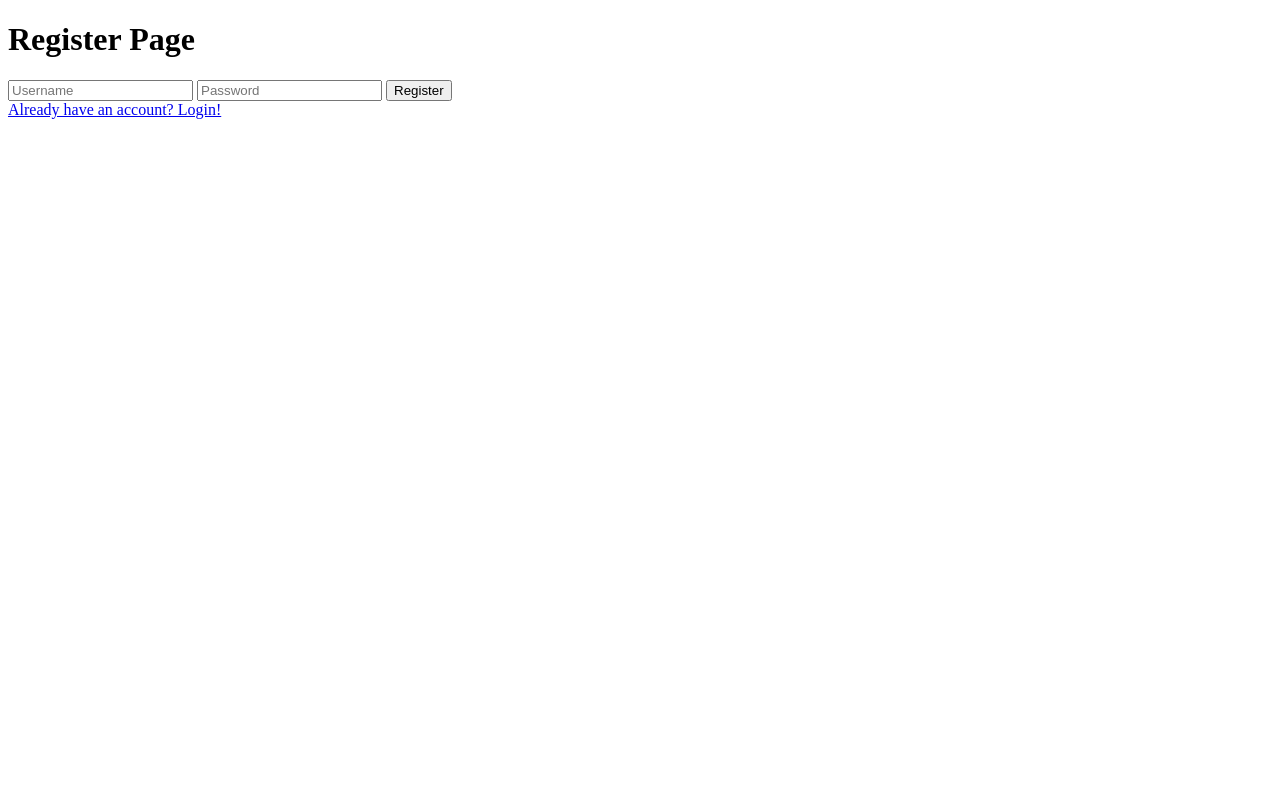
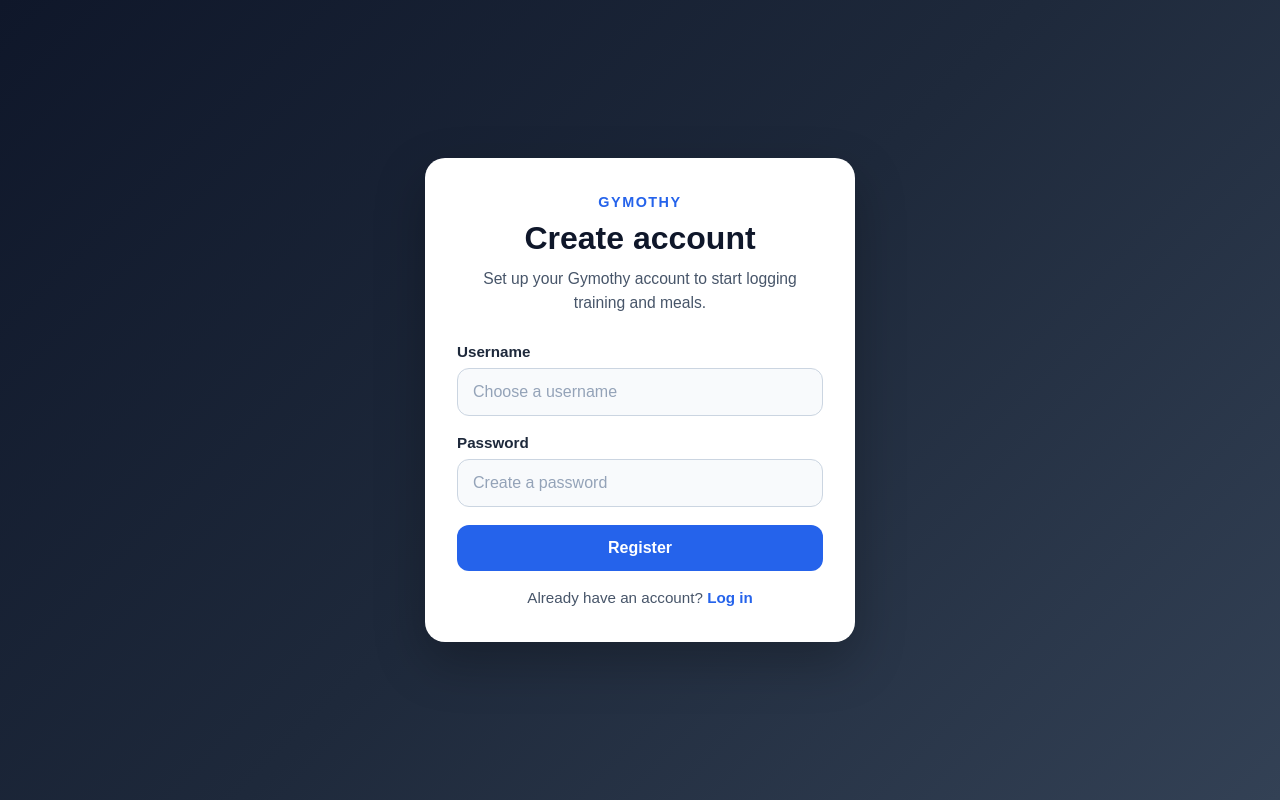
Before and after one commit to DropOQuickSilver/Gymothy, a Flask app: page /register in a window 1280 px wide. Run offline with Flask 3, Linux system fonts and the light colour scheme.

Commit message:
Version 2 - Improved design of login/register system that complies with WCAG standards
Formatted and styled the login.html and register.html pages to have an improved design that complies with WCAG standards.

```diff
--- /dev/null
+++ b/static/styles.css
@@ -0,0 +1,155 @@
+* {
+    margin: 0;
+    padding: 0;
+    box-sizing: border-box;
+}
+
+body {
+    font-family: Arial, Helvetica, sans-serif;
+    min-height: 100vh;
+    background: linear-gradient(135deg, #0f172a, #1e293b, #334155);
+    color: #0f172a;
+}
+
+.auth-page {
+    min-height: 100vh;
+    display: flex;
+    justify-content: center;
+    align-items: center;
+    padding: 24px;
+}
+
+.auth-card {
+    width: 100%;
+    max-width: 430px;
+    background: #ffffff;
+    border-radius: 20px;
+    padding: 36px 32px;
+    box-shadow: 0 20px 50px rgba(0, 0, 0, 0.25);
+}
+
+.brand-block {
+    margin-bottom: 28px;
+    text-align: center;
+}
+
+.brand-tag {
+    font-size: 0.9rem;
+    font-weight: 700;
+    letter-spacing: 1.5px;
+    text-transform: uppercase;
+    color: #2563eb;
+    margin-bottom: 10px;
+}
+
+.brand-block h1 {
+    font-size: 2rem;
+    margin-bottom: 10px;
+    color: #0f172a;
+}
+
+.auth-subtext {
+    font-size: 0.98rem;
+    line-height: 1.5;
+    color: #475569;
+}
+
+.auth-form {
+    display: flex;
+    flex-direction: column;
+    gap: 18px;
+}
+
+.form-group {
+    display: flex;
+    flex-direction: column;
+    gap: 8px;
+}
+
+.form-group label {
+    font-size: 0.95rem;
+    font-weight: 700;
+    color: #1e293b;
+}
+
+.form-input {
+    width: 100%;
+    padding: 14px 15px;
+    border: 1px solid #cbd5e1;
+    border-radius: 12px;
+    font-size: 1rem;
+    background: #f8fafc;
+    color: #0f172a;
+    transition: border-color 0.2s ease, box-shadow 0.2s ease, background 0.2s ease;
+}
+
+.form-input:focus {
+    outline: none;
+    border-color: #2563eb;
+    background: #ffffff;
+    box-shadow: 0 0 0 4px rgba(37, 99, 235, 0.18);
+}
+
+.form-input::placeholder {
+    color: #94a3b8;
+}
+
+.auth-button {
+    width: 100%;
+    border: none;
+    border-radius: 12px;
+    padding: 14px;
+    font-size: 1rem;
+    font-weight: 700;
+    cursor: pointer;
+    background: #2563eb;
+    color: #ffffff;
+    transition: background 0.2s ease, transform 0.15s ease;
+}
+
+.auth-button:hover {
+    background: #1d4ed8;
+}
+
+.auth-button:active {
+    transform: translateY(1px);
+}
+
+.auth-button:focus {
+    outline: none;
+    box-shadow: 0 0 0 4px rgba(37, 99, 235, 0.2);
+}
+
+.auth-switch {
+    text-align: center;
+    font-size: 0.95rem;
+    color: #475569;
+}
+
+.auth-switch a {
+    color: #2563eb;
+    font-weight: 700;
+    text-decoration: none;
+}
+
+.auth-switch a:hover,
+.auth-switch a:focus {
+    text-decoration: underline;
+}
+
+.error-text {
+    font-size: 0.9rem;
+    color: #b91c1c;
+    font-weight: 600;
+}
+
+@media (max-width: 520px) {
+    .auth-card {
+        padding: 28px 20px;
+        border-radius: 16px;
+    }
+
+    .brand-block h1 {
+        font-size: 1.7rem;
+    }
+}
--- a/templates/register.html
+++ b/templates/register.html
@@ -3,18 +3,55 @@
 <head>
     <meta charset="UTF-8">
     <meta name="viewport" content="width=device-width, initial-scale=1.0">
-    <title>Register</title>
+    <title>Register | Gymothy</title>
+    <link rel="stylesheet" href="{{ url_for('static', filename='styles.css') }}">
 </head>
 <body>
-    <h1>Register Page</h1>
+    <main class="auth-page">
+        <section class="auth-card" aria-labelledby="register-title">
+            <div class="brand-block">
+                <p class="brand-tag">Gymothy</p>
+                <h1 id="register-title">Create account</h1>
+                <p class="auth-subtext">Set up your Gymothy account to start logging training and meals.</p>
+            </div>
 
-        <form method="POST" action="">
-            {{ form.hidden_tag() }}
-            {{ form.username }}
-            {{ form.password }}
-            {{ form.submit }}
-        </form>
+            <form method="POST" action="" class="auth-form" novalidate>
+                {{ form.hidden_tag() }}
 
-    <a href="{{url_for('login')}}">Already have an account? Login!</a><br>
+                <div class="form-group">
+                    <label for="username">Username</label>
+                    {{ form.username(
+                        id="username",
+                        class="form-input",
+                        placeholder="Choose a username",
+                        autocomplete="username"
+                    ) }}
+                    {% for error in form.username.errors %}
+                        <p class="error-text">{{ error }}</p>
+                    {% endfor %}
+                </div>
+
+                <div class="form-group">
+                    <label for="password">Password</label>
+                    {{ form.password(
+                        id="password",
+                        class="form-input",
+                        placeholder="Create a password",
+                        autocomplete="new-password"
+                    ) }}
+                    {% for error in form.password.errors %}
+                        <p class="error-text">{{ error }}</p>
+                    {% endfor %}
+                </div>
+
+                {{ form.submit(class="auth-button") }}
+
+                <p class="auth-switch">
+                    Already have an account?
+                    <a href="{{ url_for('login') }}">Log in</a>
+                </p>
+            </form>
+        </section>
+    </main>
 </body>
 </html>
```
Also changed, not shown: templates/login.html (+46 -9 lines), 1 other file.
